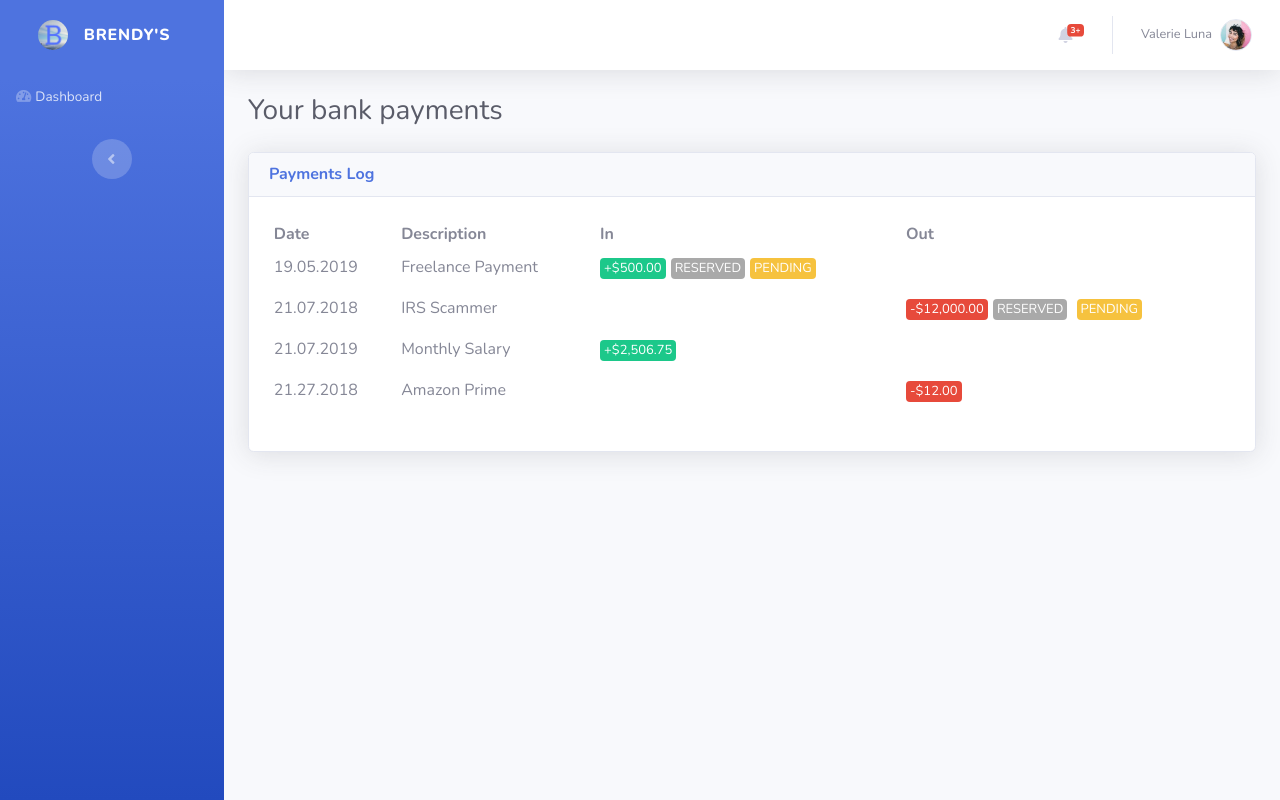
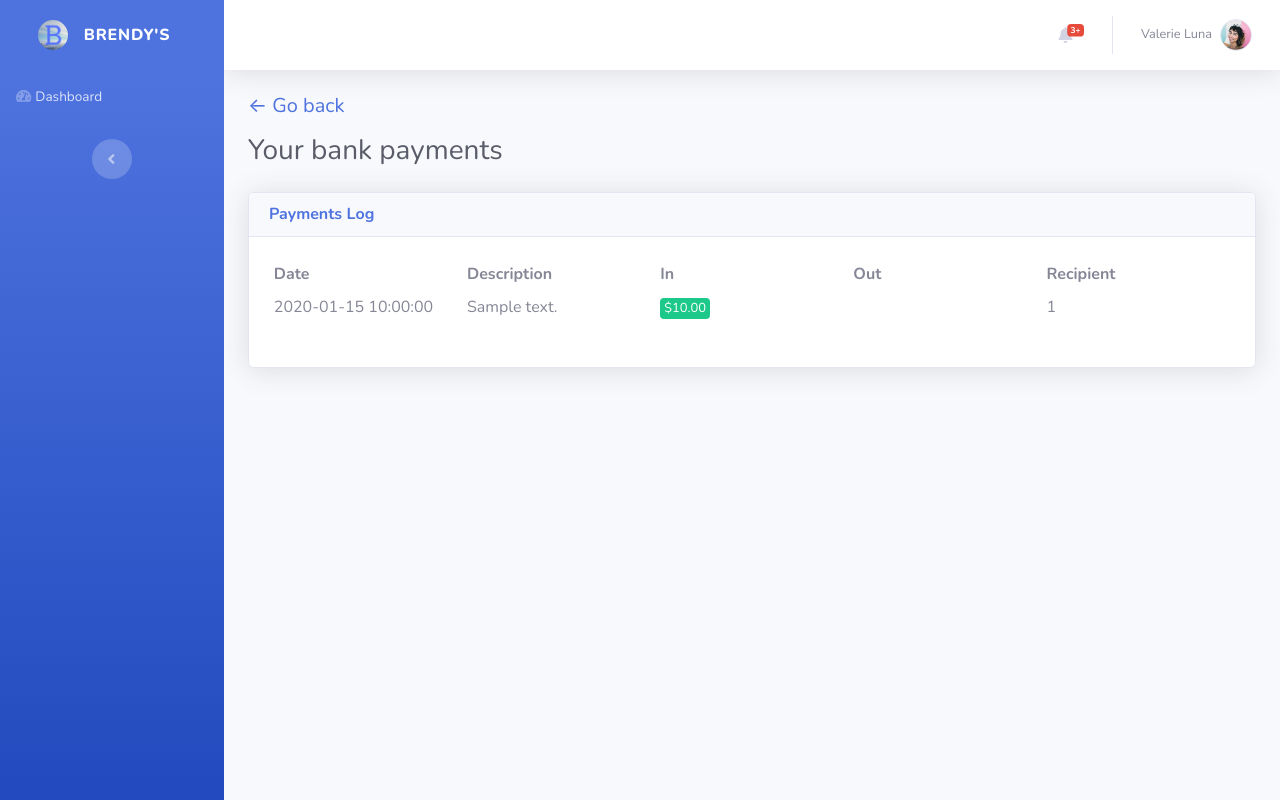
Before and after one commit to Kristoffeh/fake-bank, a PHP site: page /portal/payments.php in a window 1280 px wide. Run offline with PHP 8.4, Linux system fonts and the light colour scheme; the visitor is signed in with stand-in values (Sample User, id 1); tables that the repository leaves empty or names only in its code hold one stand-in row (values such as "Sample post"); some libraries are stand-ins or nearby versions; some web fonts are replaced.

Commit message:
Bugfixes and functionality
- Added functionality to payments.php.
- Minor bug fixes.
- FINALLY FIXED THE 2 WEEK OLD BUG

```diff
--- a/assets/css/untitled.css
+++ b/assets/css/untitled.css
@@ -12,12 +12,12 @@
   /*color: #ffffff;*/
 }
 
-.btnprice .red{
+/*.btnprice .red{
   background-color: #e74a3b;
   border-radius: 5px;
   padding: 1px 6px 1px 6px;
   color: #ffffff;
-}
+}*/
 
 .red {
   background-color: #e74a3b;
@@ -28,11 +28,15 @@
 }
 
 .dark{
-  background-color: #b5b5b5;
+  background-color: #bdbdbd;
 }
 
 .givemargin {
   margin-left: 5px;
+}
+
+.cw{
+  color: #fff;
 }
 
 .loghover:hover {
@@ -41,7 +45,9 @@
 }
 
 .fixpadding {
-  padding-top: 5px;
+  padding-top: 4px;
+  padding-bottom: 0px;
+  margin-bottom: 2px; /* Space between each entry */
   padding-left: 8px;
 }
 
--- a/portal/payments.php
+++ b/portal/payments.php
@@ -1,3 +1,27 @@
+<?php
+ob_start();
+session_start();
+
+include '../scripts/logincheck.php';
+require '../require/dbconnect.php';
+require '../scripts/functions.php';
+
+$r=mysqli_query($conn, "SELECT * FROM users WHERE id='" . $_SESSION['id'] . "'");
+$userRow=mysqli_fetch_array($r);
+
+$id = $userRow['id'];
+
+
+
+/*
+DEBUG
+if (!$r){
+    printf("Error: %s\n", mysqli_error($conn));
+    exit();
+}*/
+
+?>
+
 <!DOCTYPE html>
 <html>
 
@@ -106,6 +130,9 @@
             </div>
             </nav>
             <div class="container-fluid">
+                <div class="d-sm-flex align-items-center mb-2">
+                    <h5><a href="home.php" class="text-left">&larr; Go back</a></h5>
+                </div>
                 <div class="d-sm-flex justify-content-between align-items-center mb-4">
                     <h3 class="text-dark mb-0">Your bank payments</h3>
                 </div>
@@ -118,28 +145,35 @@
                             </div>
                             <div class="card-body">
                                 <div class="paymententry">
+
+
                                     <div class="table-responsive table-borderless">
                                         <table class="table table-bordered table-hover table-sm">
                                             <thead>
                                                 <tr>
-                                                    <th>Date</th>
-                                                    <th class="text-left">Description</th>
-                                                    <th class="text-left">In</th>
-                                                    <th class="text-left">Out</th>
+                                                    <th class="text-left" style="width:20%;">Date</th>
+                                                    <th class="text-left" style="width:20%;">Description</th>
+                                                    <th class="text-left" style="width:20%;">In</th>
+                                                    <th class="text-left" style="width:20%;">Out</th>
+                                                    <th class="text-left" style="width:20%;">Recipient</th>
                                                 </tr>
                                             </thead>
                                             <tbody>
-                                                <tr>
+<!--                                                 <tr>
                                                     <td>19.05.2019</td>
                                                     <td>Freelance Payment</td>
-                                                    <td><label class="btnprice green disable-selection">+$500.00</label><label class="btnprice reserved givemargin disable-selection" style="font-size: 13px;">RESERVED<br></label><label class="btnprice yellow givemargin disable-selection">PENDING</label></td>
+                                                    <td>
+                                                        <label class="btnprice green disable-selection">+$500.00</label>
+                                                        <label class="btnprice reserved givemargin disable-selection" style="font-size: 13px;">RESERVED<br></label>
+                                                        <label class="btnprice yellow givemargin disable-selection">PENDING</label>
+                                                    </td>
                                                     <td></td>
                                                 </tr>
                                                 <tr>
                                                     <td>21.07.2018</td>
                                                     <td class="text-left">IRS Scammer</td>
                                                     <td class="text-left"></td>
-                                                    <td class="text-left"><label class="btnprice red disable-selection" style="font-size: 13px;">-$12,000.00</label><label class="btnprice reserved givemargin disable-selection" style="font-size: 13px;">RESERVED<br></label>
+                                                    <td class="text-left"><label class="btnprice red disable-selection" style="font-size: 13px;">$12,000.00</label><label class="btnprice reserved givemargin disable-selection" style="font-size: 13px;">RESERVED<br></label>
                                                         <label
                                                             class="btnprice yellow givemargin disable-selection">PENDING</label>
                                                     </td>
@@ -155,7 +189,56 @@
                                                     <td class="text-left">Amazon Prime</td>
                                                     <td class="text-left"></td>
                                                     <td class="text-left"><label class="btnprice red disable-selection">-$12.00</label></td>
-                                                </tr>
+                                                </tr> -->
+
+                                                <?php
+                                                $id = $userRow['id'];
+
+                                                $result = mysqli_query($conn, "SELECT * FROM transactions WHERE belongstoid = '$id' OR recipientid='" . $id . "' ORDER BY id DESC LIMIT 5");
+
+                                                // Format the account number to not show the entire account number. 7 numbers are hidden while the last 4 numbers are visible.
+                                                function format_accountnumber ($n){
+                                                    $y = "*******";
+                                                    $x = substr($n, -4);
+                                                    return $y . $x;
+                                                }
+
+                                                if (mysqli_num_rows($result) == 0){
+                                                    echo "<center>You don't have any registered accounts</center>";
+                                                }
+
+                                                while($row = mysqli_fetch_array($result)) {
+                                                    echo "<tr>";
+                                                    echo "<td class='text-left'><a>" . $row['date'] . "</a></td>";
+                                                    echo "<td class='text-left'><a>" . $row['message'] . "</a></td>";
+
+                                                    if ($row['belongstoid'] == $id){
+                                                        if ($row['type'] == "send"){
+                                                            echo "<td class='text-left'></td>";
+                                                            echo "<td class='text-left'><label class='btnprice red disable-selection'>$" . number_format($row['amount'], 2) . "</label></td>";
+                                                        }
+
+                                                        if ($row['type'] == "transfer"){
+                                                            echo "<td class='text-left'></td>";
+                                                            echo "<td class='text-left'><label class='btnprice red disable-selection'>$" . number_format($row['amount'], 2) . "</label></td>";
+                                                        }
+                                                    }
+
+                                                    if ($row['recipientid'] == $id){
+                                                        echo "<td class='text-left'><label class='btnprice green disable-selection'>$" . number_format($row['amount'], 2) . "</label></td>";
+                                                        echo "<td class='text-left'></td>";
+                                                    }
+
+                                                    if ($row['belongstoid'] == $id){
+                                                        echo "<td class='text-left'>" . $row['toaccount'] . "</td>";
+                                                    }
+
+                                                    echo "</tr>";
+                                                }
+
+
+                                                ?>
+
                                             </tbody>
                                         </table>
                                     </div>
--- /dev/null
+++ b/scripts/functions.php
@@ -0,0 +1,35 @@
+<?php
+
+function short_number( $n, $precision = 1 ) {
+	if ($n < 900) {
+		// 0 - 900
+		$n_format = number_format($n, $precision);
+		$suffix = '';
+	} else if ($n < 900000) {
+		// 0.9k-850k
+		$n_format = number_format($n / 1000, $precision);
+		$suffix = 'K';
+	} else if ($n < 900000000) {
+		// 0.9m-850m
+		$n_format = number_format($n / 1000000, $precision);
+		$suffix = 'M';
+	} else if ($n < 900000000000) {
+		// 0.9b-850b
+		$n_format = number_format($n / 1000000000, $precision);
+		$suffix = 'B';
+	} else {
+		// 0.9t+
+		$n_format = number_format($n / 1000000000000, $precision);
+		$suffix = 'T';
+	}
+
+  // Remove unecessary zeroes after decimal. "1.0" -> "1"; "1.00" -> "1"
+  // Intentionally does not affect partials, eg "1.50" -> "1.50"
+	if ( $precision > 0 ) {
+		$dotzero = '.' . str_repeat( '0', $precision );
+		$n_format = str_replace( $dotzero, '', $n_format );
+	}
+	return $n_format . $suffix;
+}
+
+?>
```
Also changed, not shown: assets/js/register.js (+16 -8 lines), portal/home.php (+36 -24 lines), save.php (+21 -14 lines).
